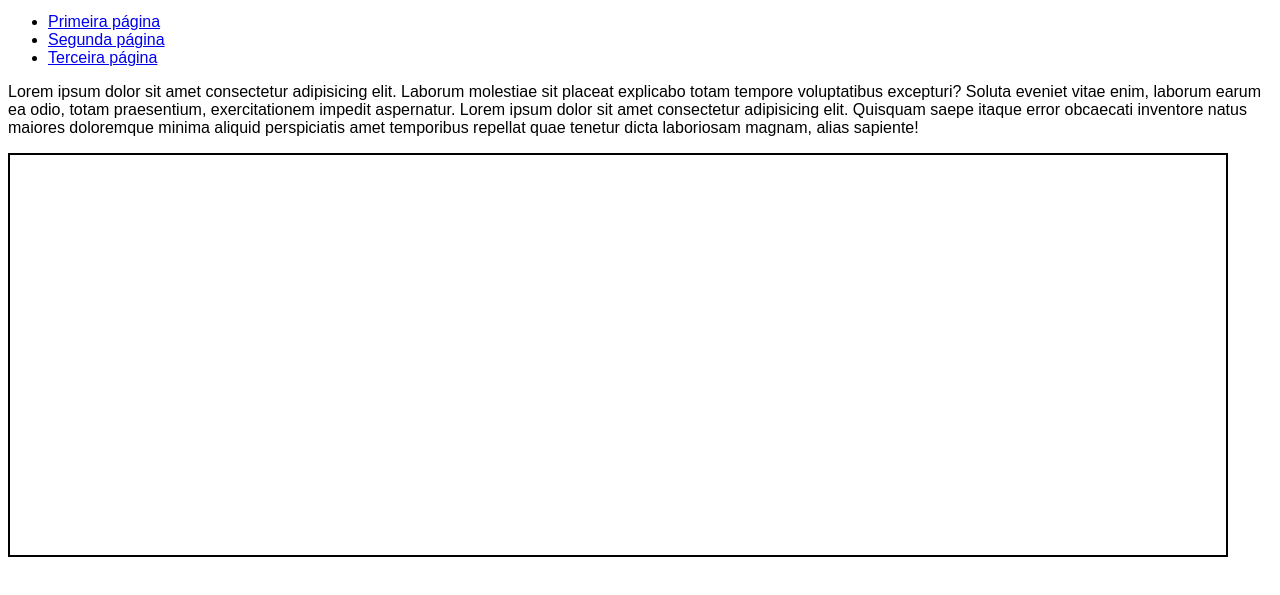
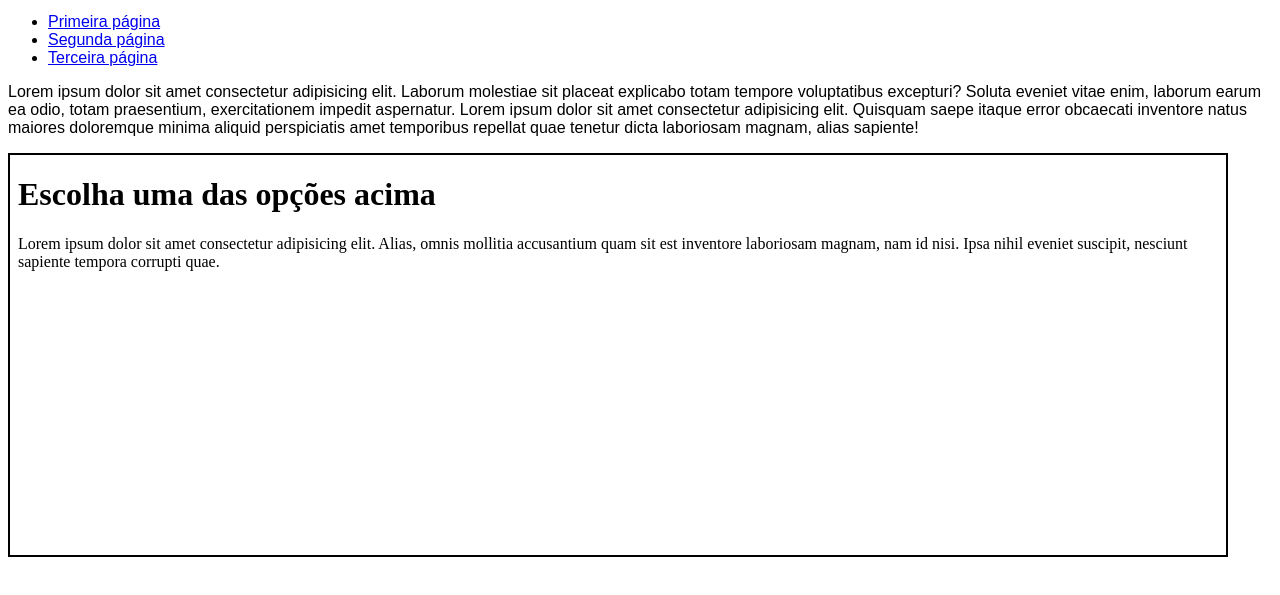
Before and after one commit to LuanBorja/html-css, a plain HTML site: page exercícios/ex024/iframe003.html in a window 1280 px wide. Shown: the part 119-714 px from the top of the page. Drawn offline with Linux system fonts and the light colour scheme.

Commit message:
atualização exercicio iframe

```diff
--- a/exercícios/ex024/iframe003.html
+++ b/exercícios/ex024/iframe003.html
@@ -29,7 +29,7 @@
 
     <p>Lorem ipsum dolor sit amet consectetur adipisicing elit. Laborum molestiae sit placeat explicabo totam tempore voluptatibus excepturi? Soluta eveniet vitae enim, laborum earum ea odio, totam praesentium, exercitationem impedit aspernatur. Lorem ipsum dolor sit amet consectetur adipisicing elit. Quisquam saepe itaque error obcaecati inventore natus maiores doloremque minima aliquid perspiciatis amet temporibus repellat quae tenetur dicta laboriosam magnam, alias sapiente!</p>
 
-    <iframe id="tela" name="iframe" src=""> <p>
+    <iframe id="tela" name="iframe" srcdoc="<h1>Escolha uma das opções acima</h1><p> Lorem ipsum dolor sit amet consectetur adipisicing elit. Alias, omnis mollitia accusantium quam sit est inventore laboriosam magnam, nam id nisi. Ipsa nihil eveniet suscipit, nesciunt sapiente tempora corrupti quae.</p>"> <p>
         Infelizmente seu navegador não é compatível com isso
     </p>
     </iframe>
```
Also changed, not shown: exercícios/ex024/imagens/capivara.jpg (added).
